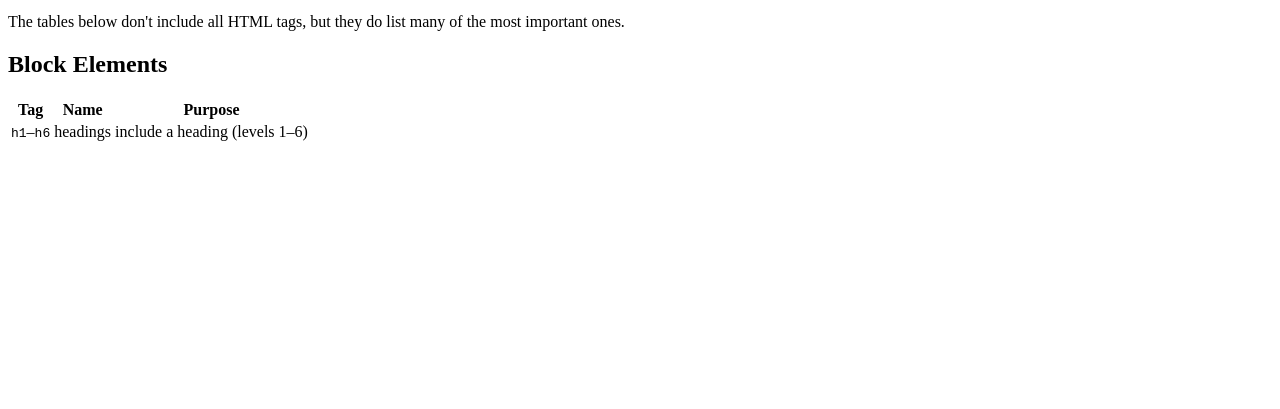
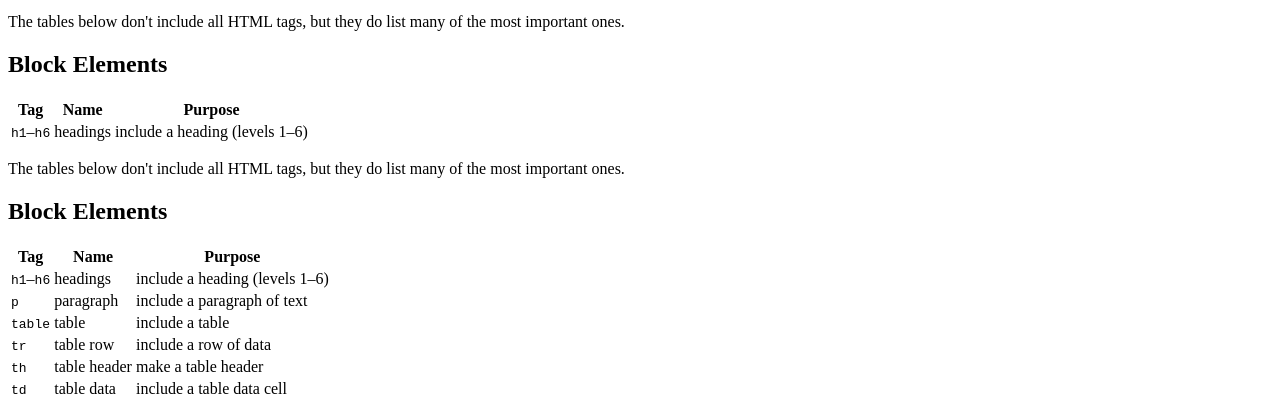
Before and after one commit to andrewdb1984/sample_website, a plain HTML site: page tags.html in a window 1280 px wide. Shown: the part 565-974 px from the top of the page. Before the commit the page ends 800 px from the top, so only its background shows below. Drawn offline with Linux system fonts and the light colour scheme.

Commit message:
Update tags.html

```diff
--- a/tags.html
+++ b/tags.html
@@ -39,5 +39,50 @@
       </tr>
     </table>
 
+      <p>
+      The tables below don't include all HTML tags, but they do list many of
+      the most important ones.
+    </p>
+
+    <h2>Block Elements</h2>
+
+    <table>
+      <tr>
+        <th>Tag</th>
+        <th>Name</th>
+        <th>Purpose</th>
+      </tr>
+      <tr>
+        <td><code>h1</code>&ndash;<code>h6</code></td>
+        <td>headings</td>
+        <td>include a heading (levels 1&ndash;6)</td>
+      </tr>
+      <tr>
+        <td><code>p</code></td>
+        <td>paragraph</td>
+        <td>include a paragraph of text</td>
+      </tr>
+      <tr>
+        <td><code>table</code></td>
+        <td>table</td>
+        <td>include a table</td>
+      </tr>
+      <tr>
+        <td><code>tr</code></td>
+        <td>table row</td>
+        <td>include a row of data</td>
+      </tr>
+      <tr>
+        <td><code>th</code></td>
+        <td>table header</td>
+        <td>make a table header</td>
+      </tr>
+      <tr>
+        <td><code>td</code></td>
+        <td>table data</td>
+        <td>include a table data cell</td>
+      </tr>
+    </table>
+
   </body>
 </html>
```
